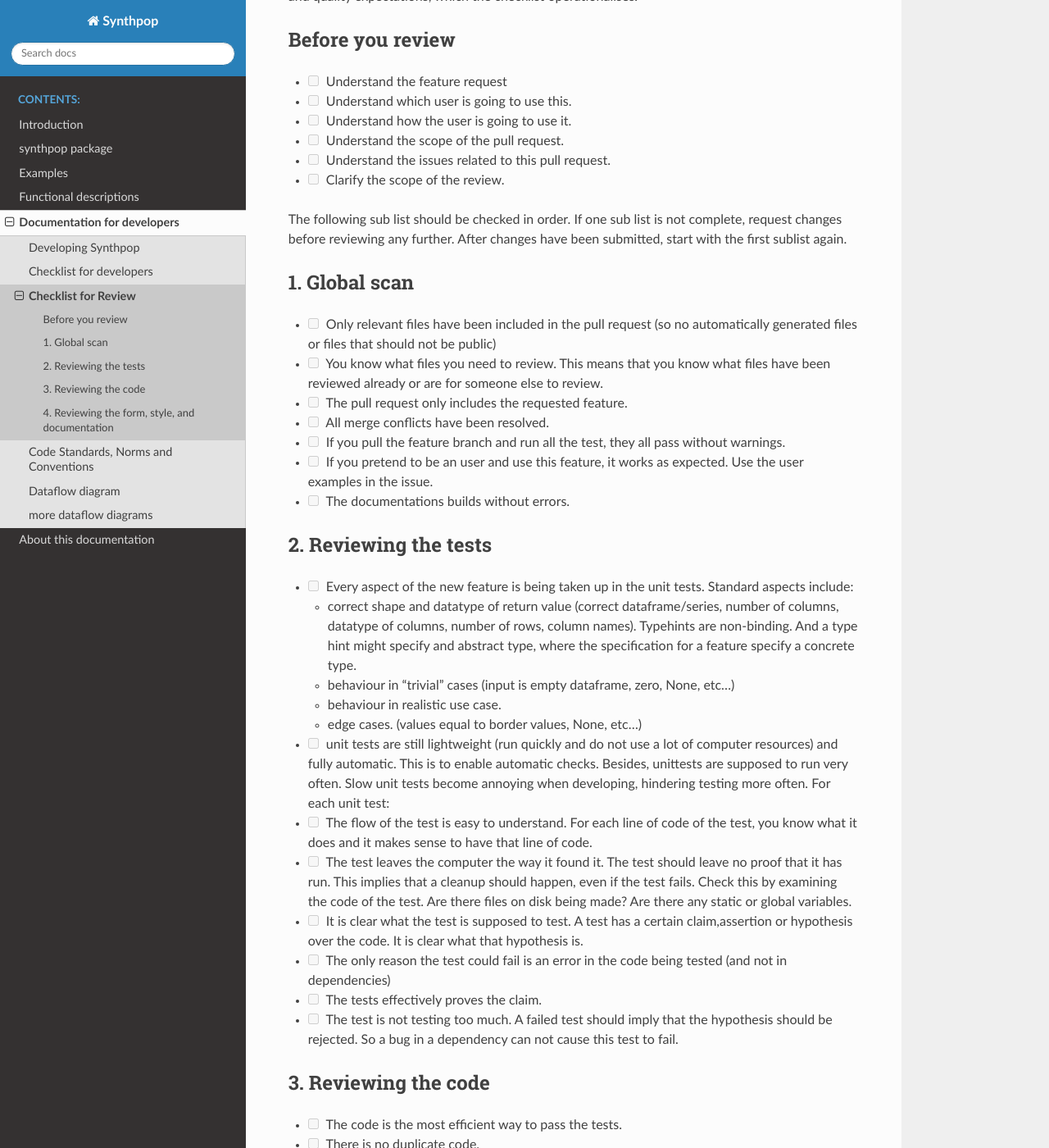
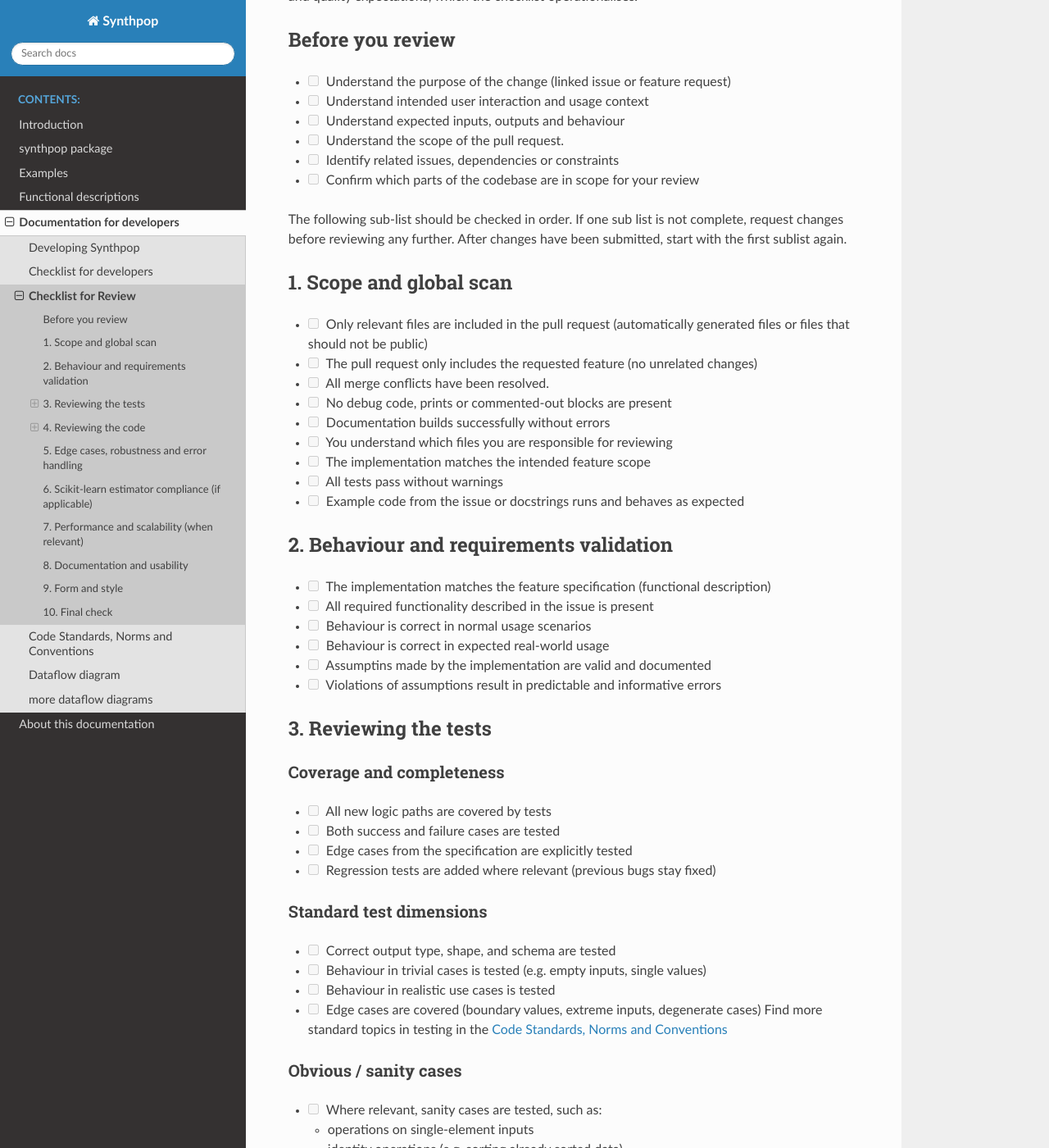
Before and after one commit to duonl/synthpop-py, a Sphinx documentation site: the page built from docs/source/developer/checklist_for_review.md, in a window 1280 px wide and 1400 px high, scrolled down 320 px. Shown: the whole window at 82% size. Built offline with Sphinx 7.4.7 and the Read the Docs theme 3.1.0, drawn with Linux system fonts in a browser that asks for light colours; some of the changed text lies outside the part shown.

Commit message:
Update checklist_for_review.md

```diff
--- a/docs/source/developer/checklist_for_review.md
+++ b/docs/source/developer/checklist_for_review.md
@@ -4,54 +4,117 @@ This checklist is intended to guide reviewers in performing consistent, thorough
 For first-time reviewers, it is recommended to briefly consult the [Developing Synthpop](developing.md) and [Code Standards, Norms and Conventions](code_standards_and_norms.md) documents. These provide the necessary context on workflows and quality expectations, which the checklist operationalises.
 
 ## Before you review
-- [ ] Understand the feature request
-- [ ] Understand which user is going to use this.
-- [ ] Understand how the user is going to use it.
+- [ ] Understand the purpose of the change (linked issue or feature request)
+- [ ] Understand intended user interaction and usage context
+- [ ] Understand expected inputs, outputs and behaviour
 - [ ] Understand the scope of the pull request.
-- [ ] Understand the issues related to this pull request.
-- [ ] Clarify the scope of the review.
+- [ ] Identify related issues, dependencies or constraints
+- [ ] Confirm which parts of the codebase are in scope for your review
 
-The following sub list should be checked in order. If one sub list is not complete, request changes before reviewing any further.
+The following sub-list should be checked in order. If one sub list is not complete, request changes before reviewing any further.
 After changes have been submitted, start with the first sublist again.
 
-## 1. Global scan
-- [ ] Only relevant files have been included in the pull request (so no automatically generated files or files that should not be public)
-- [ ] You know what files you need to review. This means that you know what files have been reviewed already or are for someone else to review.
-- [ ] The pull request only includes the requested feature.
+## 1. Scope and global scan
+- [ ] Only relevant files are included in the pull request (automatically generated files or files that should not be public)
+- [ ] The pull request only includes the requested feature (no unrelated changes)
 - [ ] All merge conflicts have been resolved.
-- [ ] If you pull the feature branch and run all the test, they all pass without warnings.
-- [ ] If you pretend to be an user and use this feature, it works as expected. Use the user examples in the issue.
-- [ ] The documentations builds without errors.
+- [ ] No debug code, prints or commented-out blocks are present
+- [ ] Documentation builds successfully without errors
+- [ ] You understand which files you are responsible for reviewing
+- [ ] The implementation matches the intended feature scope
+- [ ] All tests pass without warnings
+- [ ] Example code from the issue or docstrings runs and behaves as expected
 
+## 2. Behaviour and requirements validation
+- [ ] The implementation matches the feature specification (functional description)
+- [ ] All required functionality described in the issue is present
+- [ ] Behaviour is correct in normal usage scenarios
+- [ ] Behaviour is correct in expected real-world usage
+- [ ] Assumptins made by the implementation are valid and documented
+- [ ] Violations of assumptions result in predictable and informative errors
 
-## 2. Reviewing the tests
+## 3. Reviewing the tests
+### Coverage and completeness
+- [ ] All new logic paths are covered by tests
+- [ ] Both success and failure cases are tested
+- [ ] Edge cases from the specification are explicitly tested
+- [ ] Regression tests are added where relevant (previous bugs stay fixed)
+### Standard test dimensions
+- [ ] Correct output type, shape, and schema are tested
+- [ ] Behaviour in trivial cases is tested (e.g. empty inputs, single values)
+- [ ] Behaviour in realistic use cases is tested
+- [ ] Edge cases are covered (boundary values, extreme inputs, degenerate cases)
+Find more standard topics in testing in the [Code Standards, Norms and Conventions](code_standards_and_norms.md)
+### Obvious / sanity cases
+- [ ] Where relevant, sanity cases are tested, such as:
+    - operations on single-element inputs
+    - identity operations (e.g. sorting already sorted data)
+    - comparison of identical datasets
+    - no-op transformations
+### Test quality
+- [ ] Each test has a clear behavioural assertion
+- [ ] Tests are easy to read and logically structured
+- [ ] Tests validate behaviour, not implementation details
+- [ ] Tests are determinisitc and reproducible
+- [ ] Randomness is controlled via seeds or mocks where needed
+- [ ] Tests are isolated and independent (no shared state or order dependence)
+- [ ] Tests clean up all side effects, even when the test fails (files, globals, environment changes)
+- [ ] Unit tests are  lightweight (run quickly and do not use a lot of computer resources) and fully automatic. This is to enable automatic checks.
 
-- [ ] Every aspect of the new feature is being taken up in the unit tests. Standard aspects include:
-    - correct shape and datatype of return value (correct dataframe/series, number of columns, datatype of columns, number of rows, column names). Typehints are non-binding. And a type hint might specify and abstract type, where the specification for a feature specify a concrete type.
-    - behaviour in "trivial" cases (input is empty dataframe, zero, None, etc...)
-    - behaviour in realistic use case.
-    - edge cases. (values equal to border values, None, etc...)
-- [ ] unit tests are still lightweight (run quickly and do not use a lot of computer resources) and fully automatic. This is to enable automatic checks. Besides, unittests are supposed to run very often. Slow unit tests become annoying when developing, hindering testing more often.
-For each unit test:
-- [ ] The flow of the test is easy to understand. For each line of code of the test, you know what it does and it makes sense to have that line of code.
-- [ ] The test leaves the computer the way it found it. The test should leave no proof that it has run. This implies that a cleanup should happen, even if the test fails. Check this by examining the code of the test. Are there files on disk being made? Are there any static or global variables.
-- [ ] It is clear what the test is supposed to test. A test has a certain claim,assertion or hypothesis over the code. It is clear what that hypothesis is.
-- [ ] The only reason the test could fail is an error in the code being tested (and not in dependencies)
-- [ ] The tests effectively proves the claim.
-- [ ] The test is not testing too much. A failed test should imply that the hypothesis should be rejected. So a bug in a dependency can not cause this test to fail.
+## 4. Reviewing the code
+### Correctness and design
+- [ ] Implementation correctly satisfies the specification
+- [ ] Code is not more complex than necessary
+- [ ] No duplicate code is unnecessarily introduced
+- [ ] Each component has a clear and single responsibility
+- [ ] SOLID principles are respected where applicable
+- [ ] Any edge case you see is covered by unit tests
+### Data and numerical integrity
+- [ ] Input data is not unintentionally mutated
+- [ ] No data leakage occurs between stages (fit/transform/generate)
+- [ ] Numerical computations are stable (no unexpected NaNs or Infs)
+- [ ] Floating point comparisons are handled safely
+### API consistency
+- [ ] Naming conventions are consistent with the codebase
+- [ ] Function signatures follow established patterns
+- [ ] Parameters are intuitive and consistent across similar functions
 
-## 3. Reviewing the code
+## 5. Edge cases, robustness and error handling
+- [ ] Empty inputs are handled correctly
+- [ ] Single-element inputs behave correctly
+- [ ] Extreme numeric values are handled safely
+- [ ] Division by zero is handled or prevened
+- [ ] Invalid inputs fail in a predictable and informative way
+- [ ] Boundary conditions behave as expected
+- [ ] Behaviour is stable across repeated executions
 
-- [ ] The code is the most efficient way to pass the tests.
-- [ ] There is no duplicate code.
-- [ ] Each component (module, class, function) is easy to understand.
-- [ ] The [SOLID principles](https://www.geeksforgeeks.org/system-design/solid-principle-in-programming-understand-with-real-life-examples/) have been applied.
-- [ ] Any edge cases you see in the code have been covered by unit tests.
-- [ ] Type hints where appropriate.
+## 6. Scikit-learn estimator compliance (if applicable)
+- [ ] Estimator passes `check_estimator` or `parametrize_with_checks`
+- [ ] `fit`, `transform`, etc. behave correctly and consistenly
+- [ ] `get_params` and `set_params` work correctly
+- [ ] Estimator is stateless where required (e.g. `transform`)
+- [ ] There are no mutable default arguments
+- [ ] Implementation follows scikit-learn developer guidelines
 
-## 4. Reviewing the form, style, and documentation
+## 7. Performance and scalability (when relevant)
+- [ ] Implementation scales reasonably with dataset size
+    - [ ] There are no `for`-loops that could be vectorised
+- [ ] No avoidable copies of large datasets are made
+- [ ] Complexity is acceptable for intended use cases
 
-- [ ] PEP8 code standard.
-- [ ] British English.
-- [ ] The docstrings tell how to use the code.
-- [ ] There are examples of how to use the code, and those examples run.
+## 8. Documentation and usability
+- [ ] Docstrings are accurate and reflect actual behaviour
+- [ ] Examples are included for non-trivial functionality
+- [ ] Examples are correct and executable
+- [ ] Terminology is consistent with project standards
+
+## 9. Form and style
+- [ ] Code follows PEP8 standards
+- [ ] British English is used
+- [ ] Type hints are used where appropriate
+- [ ] No unnecessary or unclear comments are present
+
+## 10. Final check
+- [ ] You can clearly explain what the change does and why it is correct
+- [ ] You would be comfortable maintaining this code in the future
+- [ ] The change improves or maintains overall codebase quality
```
